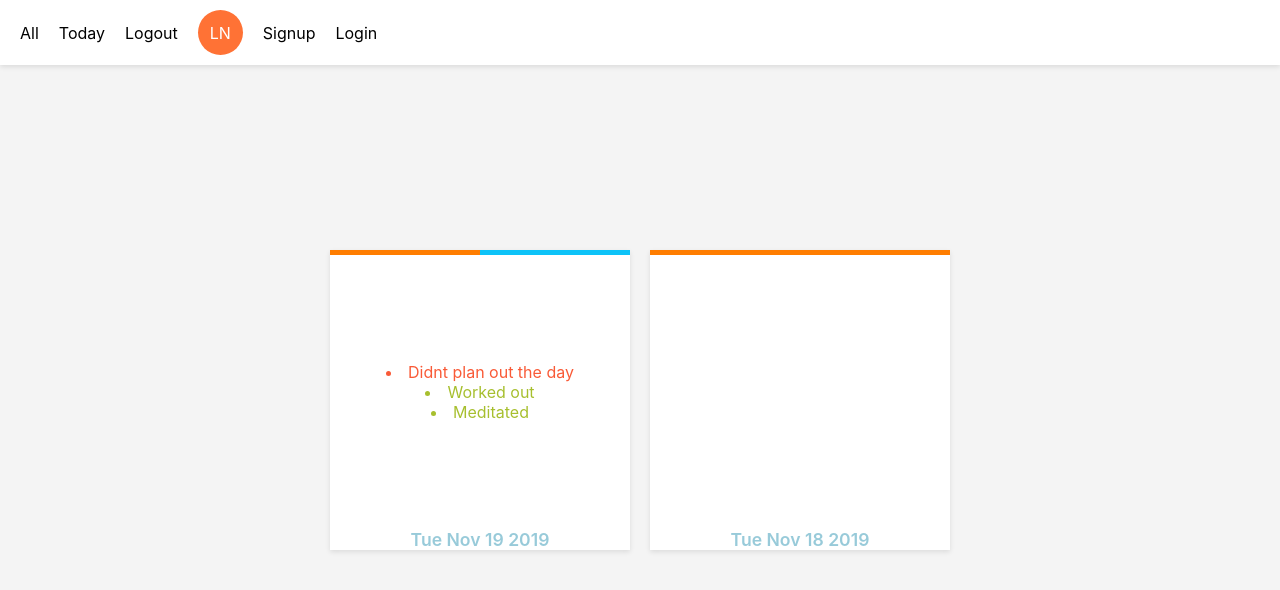
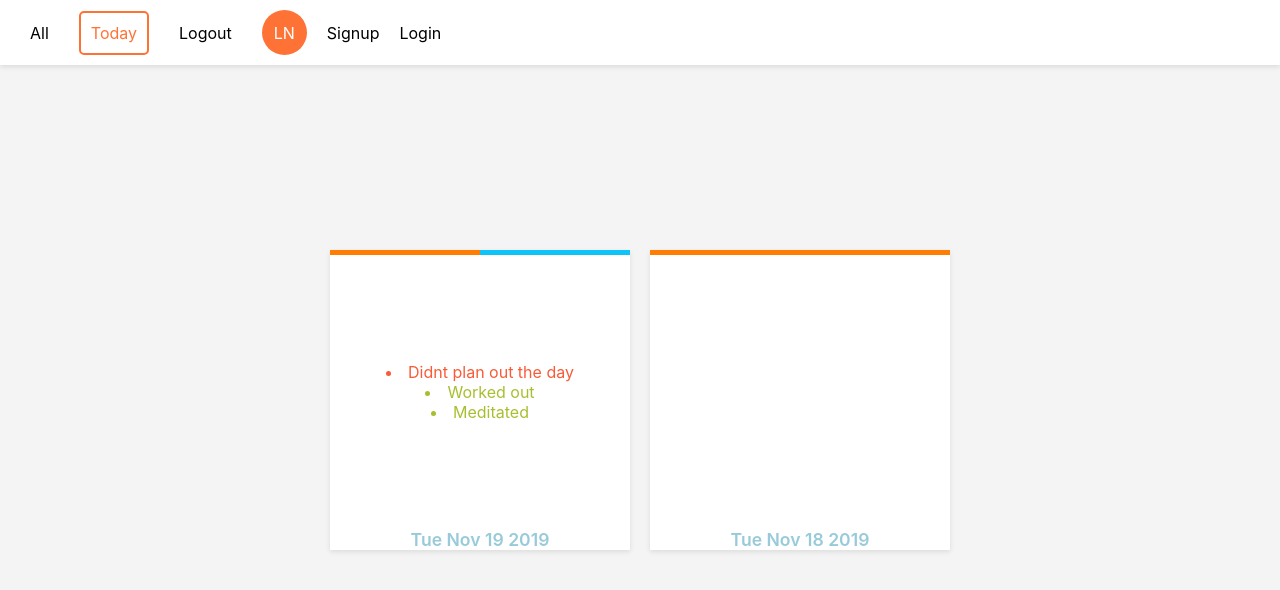
Before and after one commit to LaupWing/daily-achievements, a React (Create React App) app: page / in a window 1280 px wide. Shown: the top 590 px of the page. Built offline with nearby package versions, Linux system fonts and the light colour scheme.

Commit message:
added working route links

```diff
--- a/src/App.js
+++ b/src/App.js
@@ -1,12 +1,16 @@
 import React from 'react';
 import Navbar from './nav/Navbar'
 import Dashboard from './dashboard/Dashboard'
+import {BrowserRouter} from 'react-router-dom'
+
 function App() {
   return (
-    <div className="App">
-        <Navbar/>
-        <Dashboard/>
-    </div>
+    <BrowserRouter>
+        <div className="App">
+            <Navbar/>
+            <Dashboard/>
+        </div>
+    </BrowserRouter>
   );
 }
 
--- a/src/dashboard/Dashboard.js
+++ b/src/dashboard/Dashboard.js
@@ -1,17 +1,15 @@
 import React, { Component } from 'react'
 import {connect} from 'react-redux'
 import Days from '../day/Days'
-import {Switch, Route, BrowserRouter} from 'react-router-dom'
+import {Switch, Route} from 'react-router-dom'
 class Dashboard extends Component {
     render() {
         return (
-            <BrowserRouter>
-                <div className="Dashboard">
-                    <Switch>
-                        <Route exact path='/' component={Days}/>
-                    </Switch>
-                </div>
-            </BrowserRouter>
+            <div className="Dashboard">
+                <Switch>
+                    <Route exact path='/' component={Days}/>
+                </Switch>
+            </div>
         )
     }
 }
--- a/src/index.css
+++ b/src/index.css
@@ -34,6 +34,12 @@ html {
 li{
     list-style: none;
 }
+a{
+    color: black;
+    text-decoration: none;
+    padding: 10px;
+    transition: .25s;
+}
 .Navbar{
     width: 100%;
     position: fixed;
@@ -43,6 +49,12 @@ li{
     background: white;
     padding: 10px;
     box-shadow: var(--shadow);
+}
+
+.Navbar a.is-active{
+    border: var(--orange-color) solid 2px;
+    border-radius: 5px;
+    color: var(--orange-color);
 }
 
 .Navbar .signed-out,
--- a/src/nav/SignedInLinks.js
+++ b/src/nav/SignedInLinks.js
@@ -1,12 +1,12 @@
 import React from 'react'
-
+import {NavLink} from 'react-router-dom'
 const SignedInLinks = () => {
     return (
         <ul className="signed-in">
-            <li>All</li>
-            <li>Today</li>
-            <li>Logout</li>
-            <li className="btn-account">LN</li>
+            <li><NavLink activeClassName='is-active' to='/all'>All</NavLink></li>
+            <li><NavLink activeClassName='is-active' to='/'>Today</NavLink></li>
+            <li><NavLink activeClassName='is-active' to='/logout'>Logout</NavLink></li>
+            <li ><NavLink className="btn-account" activeClassName='is-active' to='/account'>LN</NavLink></li>
         </ul>
     )
 }
```
